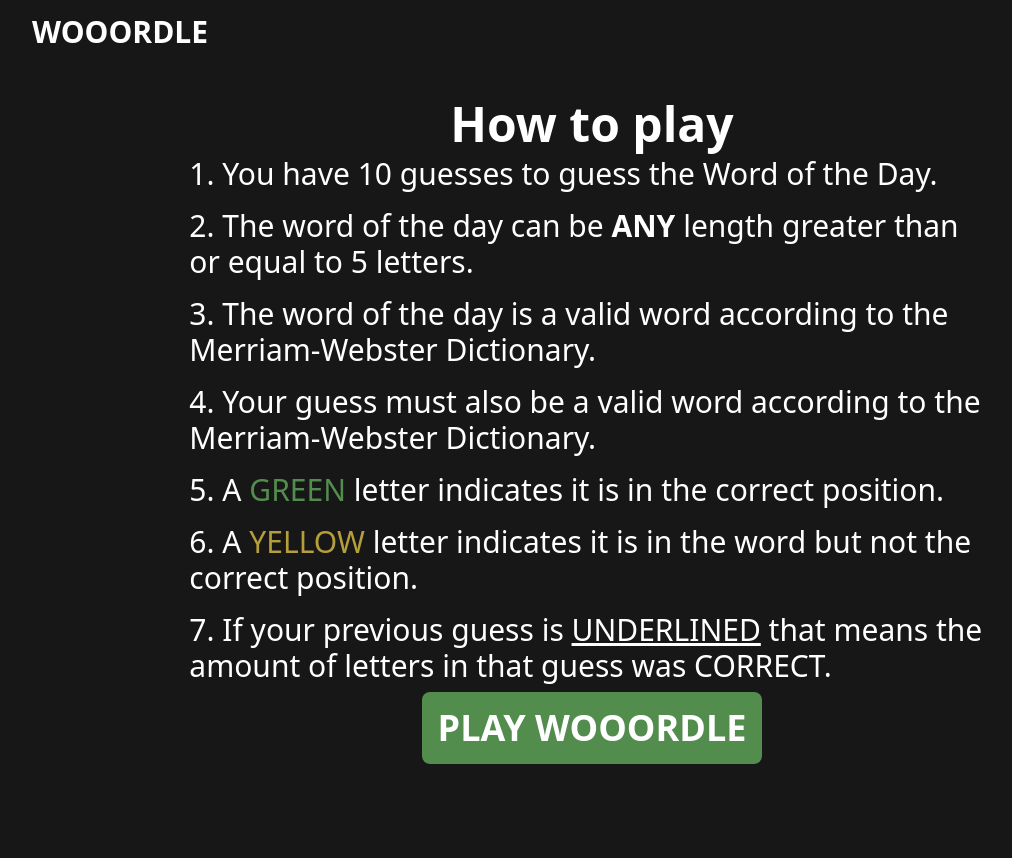
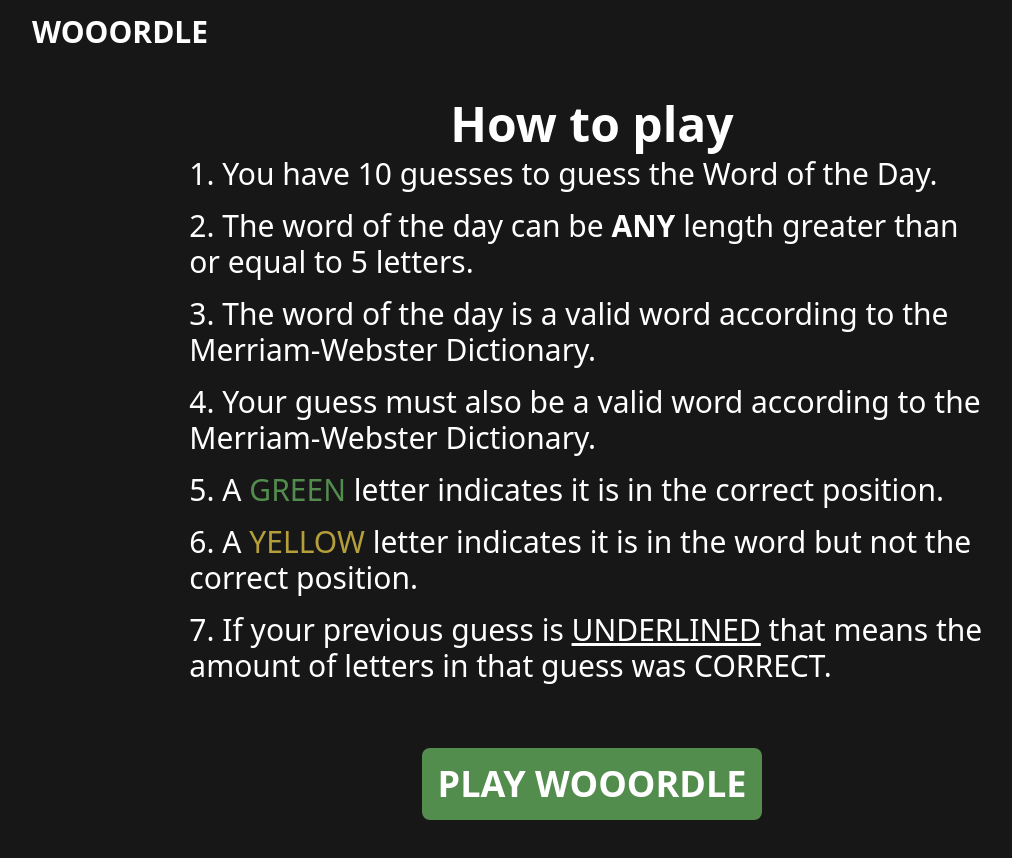
Before and after one commit to bledsoef/wooordle, a Next.js app: page / in a window 1280 px wide. Shown: the top 858 px of the page, without its empty margins (48-1060 px from the left). Before the commit the page ends 800 px from the top, so only its background shows below. Built offline with nearby package versions, Linux system fonts and the light colour scheme.

Commit message:
adjusted styling

```diff
--- a/app/page.js
+++ b/app/page.js
@@ -20,7 +20,7 @@
     setPlay(true)
   }
   return (
-    <main className="h-screen items-center w-full pt-16 bg-neutral-900">
+    <main className="h-screen items-center w-full mt-16 bg-neutral-900">
       <Navbar guesses={guessesCount} play={play}/>
       {!play && <LandingPage onPlay={handlePlay}/>}
       {!(showModal || guessesCount == 10) && play && <Wordle onEnter={handleEnter} onCorrect={handleCorrect} wordOfDay={"phallic"}/>}
```
